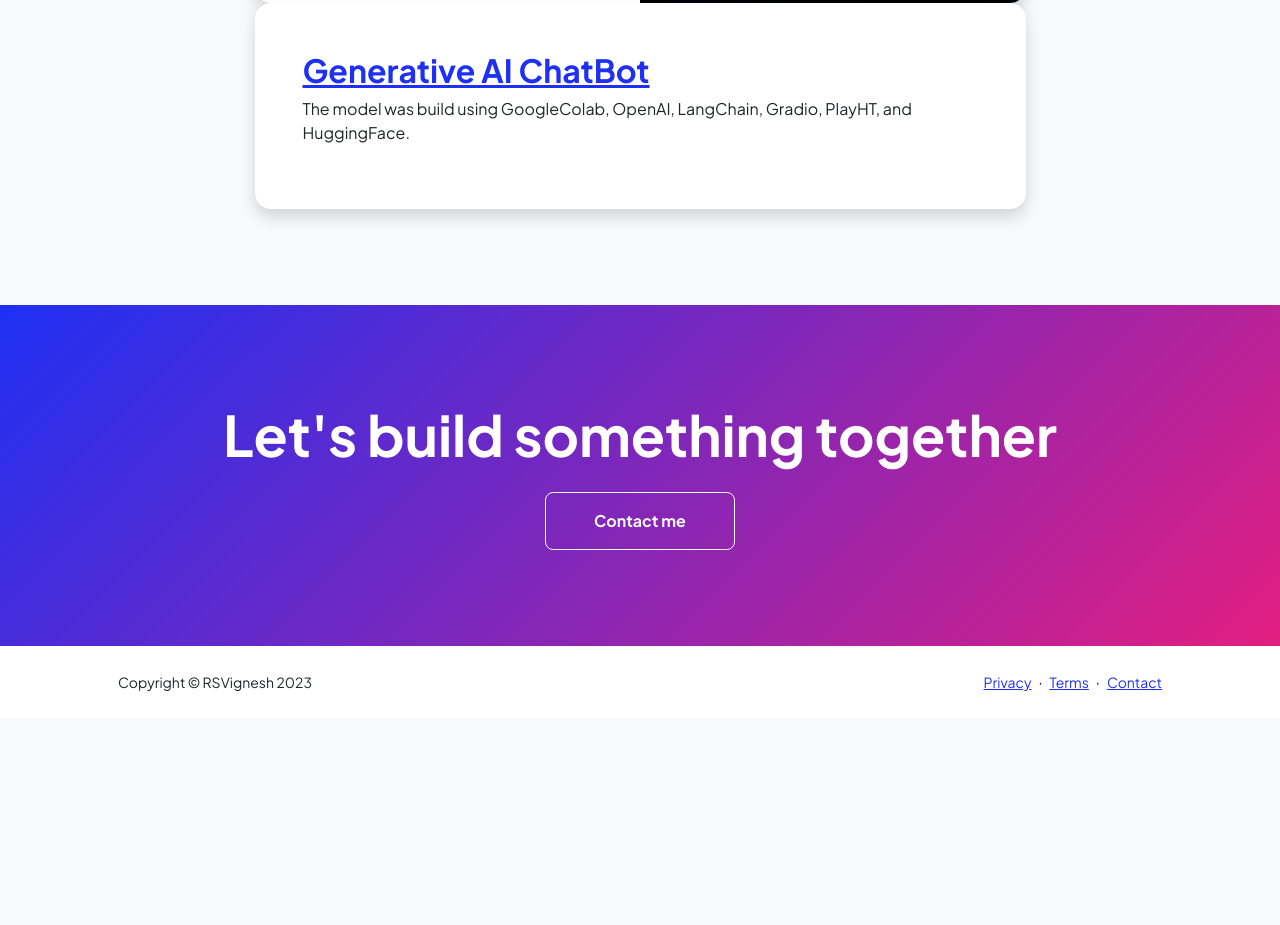
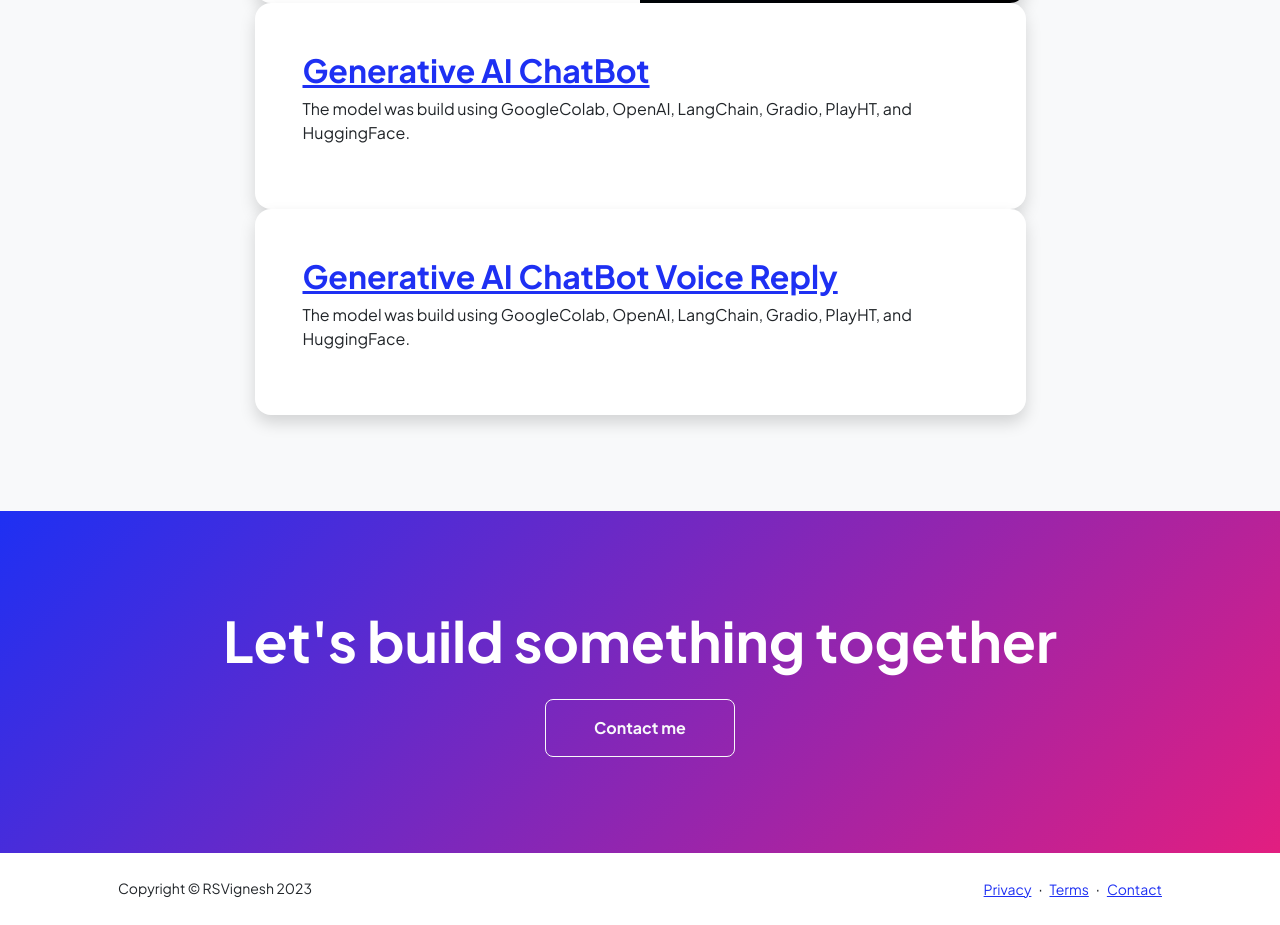
Before and after one commit to RSVignesh06/rsv, a plain HTML site: page projects.html in a window 1280 px wide. Shown: the part 1813-2738 px from the top of the page. Before the commit the page ends 2531 px from the top, so only its background shows below. Drawn offline with nearby package versions, Linux system fonts and the light colour scheme.

Commit message:
projects.html

```diff
--- a/projects.html
+++ b/projects.html
@@ -90,6 +90,18 @@
                                     </div>
                                 </div>
                             </div>
+                            <!-- Project Card 5-->
+                            <div class="card overflow-hidden shadow rounded-4 border-0">
+                                <div class="card-body p-0">
+                                    <div class="d-flex align-items-center">
+                                        <div class="p-5">
+                                            <a href="https://rsvchatbotvoice.ccbp.tech/"><h2 class="fw-bolder">Generative AI ChatBot Voice Reply</h2></a>
+                                            <p>The model was build using GoogleColab, OpenAI, LangChain, Gradio, PlayHT, and HuggingFace.</p>
+                                        </div>
+                                        <!--<img class="img-fluid" src="assets/proj3.png" alt="..." />-->
+                                    </div>
+                                </div>
+                            </div>
                         </div>
                     </div>
                 </div>
```
